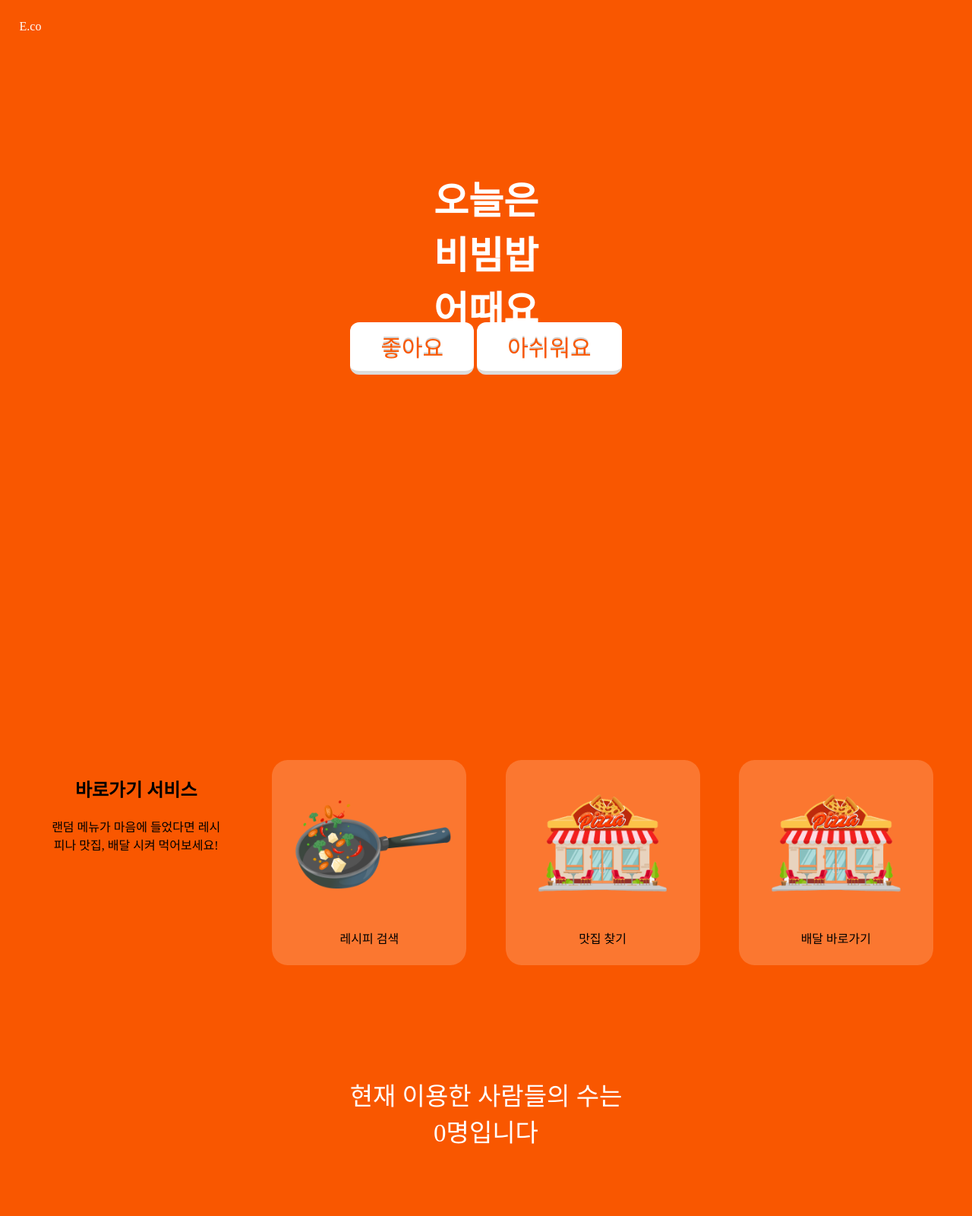
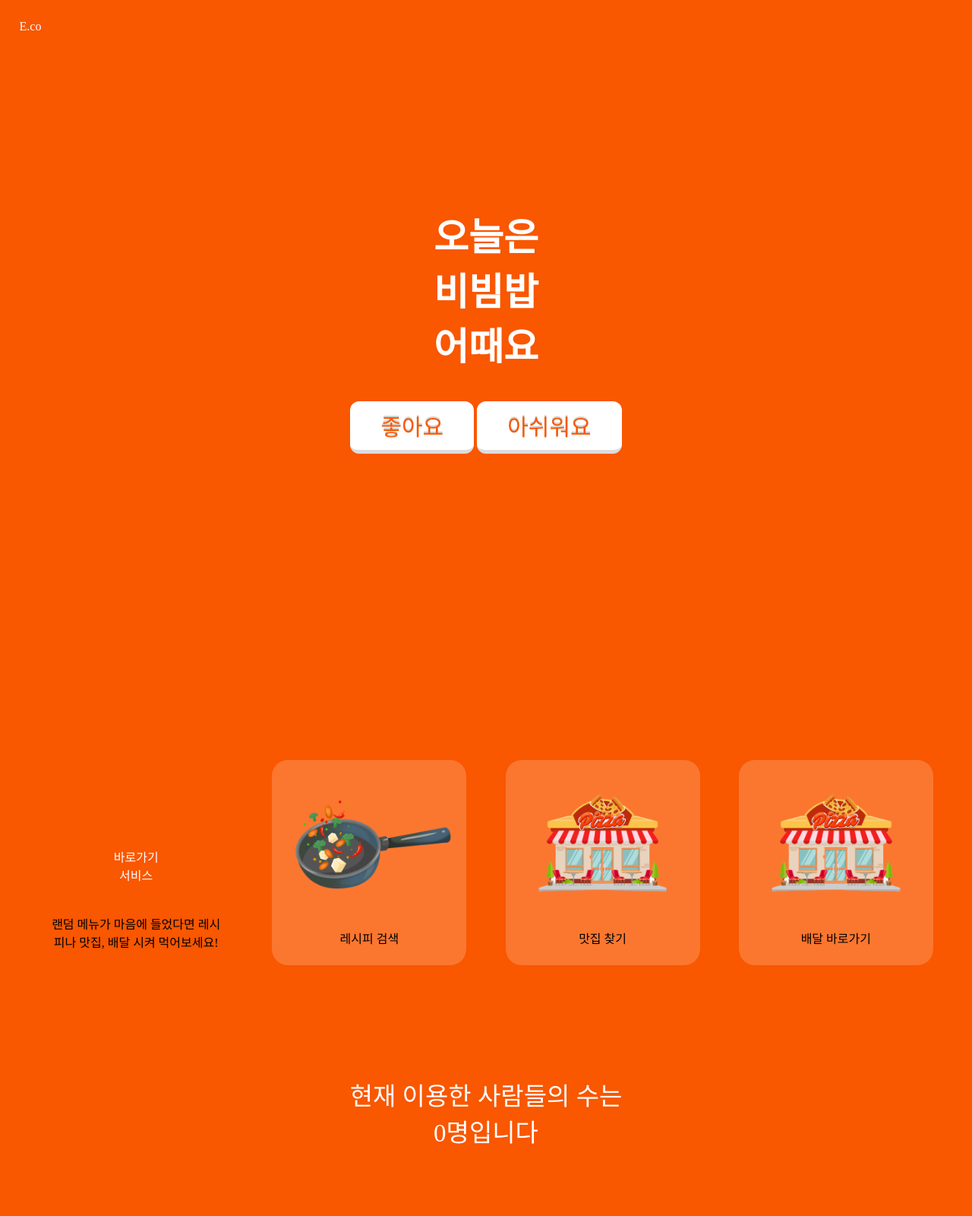
Before and after one commit to eunag63/Pick-the-food, a Django app: page /click/ in a window 1280 px wide. Shown: the whole page at 76% size. Run offline with Django 3.2, Linux system fonts and the light colour scheme; data comes from the database, SQL or seed files in the repository; some web fonts are replaced.

Commit message:
(css) .bigText 추가

```diff
--- a/mysite/pickFood/static/css/main.css
+++ b/mysite/pickFood/static/css/main.css
@@ -13,11 +13,11 @@ body{
 }
 
 .div1{
-  height: 20%;
+  height: 26%;
   width: 100%;
 }
 .div2{
-  height: 25%;
+  height: 32%;
   width: 100%;
 }
 .div3{
@@ -43,6 +43,15 @@ body{
   width: 18%;
   height: 70%;
   margin-left: 5%;
+}
+.bigText{
+  height: 30%;
+  font-family: "bedal";
+  color: #FFFFFF;
+  margin-top: 50%;
+}
+.smallText{
+  height: 70%;
 }
 .shortcut1{
   float: left;
--- a/mysite/pickFood/templates/pickFood/click.html
+++ b/mysite/pickFood/templates/pickFood/click.html
@@ -32,8 +32,12 @@
       <div id="div4"></div>
       <div class="div5">
         <div class="expln">
-          <h2>바로가기 서비스</h2>
-          랜덤 메뉴가 마음에 들었다면 레시피나 맛집, 배달 시켜 먹어보세요!
+          <div class="bigText">
+            바로가기 <br> 서비스
+          </div>
+          <div class="smallText">
+            랜덤 메뉴가 마음에 들었다면 레시피나 맛집, 배달 시켜 먹어보세요!
+          </div>
         </div>
         <div class="shortcut1">
           <div class="img">
```
